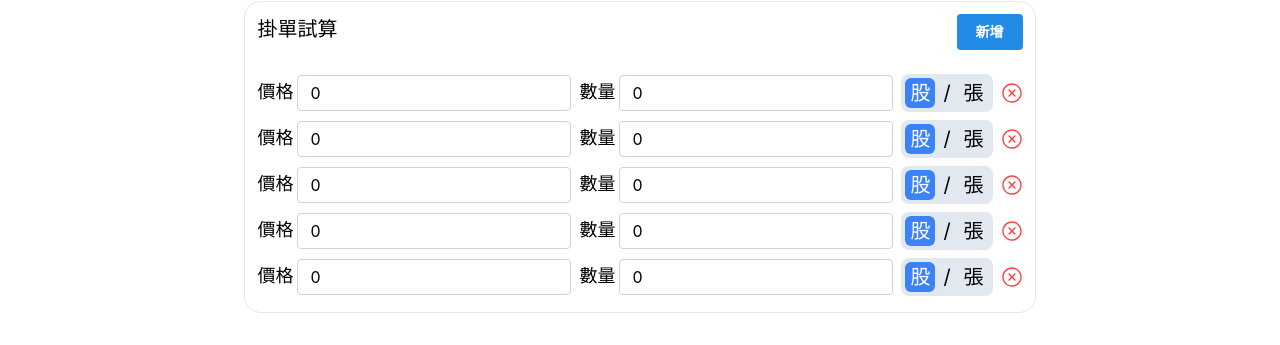
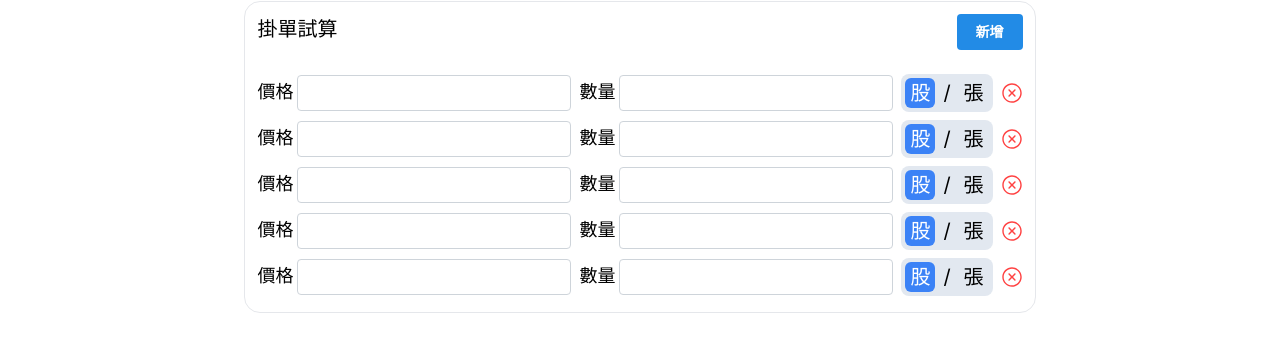
Before and after one commit to tdksr0505/stock-calculator, a React (Vite) app: page / in a window 1280 px wide. Both pictures are taken after a click on the tab "掛單試算". Shown: the part 316-661 px from the top of the page. Built offline with nearby package versions, Linux system fonts and the light colour scheme.

Commit message:
fix: 試算頁面input的可能會顯示NaN

```diff
--- a/src/components/TrailCalculatePanel.tsx
+++ b/src/components/TrailCalculatePanel.tsx
@@ -5,16 +5,16 @@ import { v4 as uuidv4 } from 'uuid'
 import { RxCrossCircled } from 'react-icons/rx'
 type TrialOrder = {
   id: string
-  amountSpent: number
-  sharesPurchased: number
+  amountSpent: number | undefined
+  sharesPurchased: number | undefined
   unit: 'shares' | 'lots'
 }
 
 const getDefaultTrialOrder = () => {
   return {
     id: uuidv4(),
-    amountSpent: 0,
-    sharesPurchased: 0,
+    amountSpent: undefined,
+    sharesPurchased: undefined,
     unit: 'shares' as 'shares' | 'lots',
   }
 }
@@ -28,7 +28,9 @@ export default function TrailCalculatePanel() {
     if (totalFunds === 0 || !allocation) return 0
     let needToBuy = totalFunds * allocation * 0.01
     trialOrderData.forEach((el) => {
-      needToBuy = needToBuy - el.amountSpent * el.sharesPurchased * (el.unit === 'shares' ? 1 : 1000)
+      const amountSpent = el.amountSpent ?? 0
+      const sharesPurchased = el.sharesPurchased ?? 0
+      needToBuy = needToBuy - amountSpent * sharesPurchased * (el.unit === 'shares' ? 1 : 1000)
     })
     return needToBuy
   }, [totalFunds, allocation, trialOrderData])
@@ -37,8 +39,10 @@ export default function TrailCalculatePanel() {
     let totalAmount = 0
     let totalShares = 0
     trialOrderData.forEach((el) => {
-      const shares = el.unit === 'shares' ? el.sharesPurchased : el.sharesPurchased * 1000
-      totalAmount = totalAmount + el.amountSpent * shares
+      const amountSpent = el.amountSpent ?? 0
+      const sharesPurchased = el.sharesPurchased ?? 0
+      const shares = el.unit === 'shares' ? sharesPurchased : sharesPurchased * 1000
+      totalAmount = totalAmount + amountSpent * shares
       totalShares = totalShares + shares
     })
 
@@ -55,6 +59,7 @@ export default function TrailCalculatePanel() {
     const newOrderTrials = [...trialOrderData]
     newOrderTrials[index][key] = value
     setTrialOrderData(newOrderTrials)
+    return
   }
   return (
     <>
@@ -64,6 +69,7 @@ export default function TrailCalculatePanel() {
             <div className="flex items-center gap-4">
               <div className="shrink-0">總資金</div>
               <Input
+                type="number"
                 classNames={{ input: 'text-[16px]' }}
                 value={totalFunds || ''}
                 onChange={(e) => setTotalFunds(Number(e.target.value))}
@@ -72,6 +78,7 @@ export default function TrailCalculatePanel() {
             <div className="flex items-center gap-4">
               <div className="shrink-0">買入比例</div>
               <Input
+                type="number"
                 classNames={{ input: 'text-[16px]' }}
                 value={allocation || ''}
                 onChange={(e) => setAllocation(Number(e.target.value))}
@@ -119,6 +126,7 @@ export default function TrailCalculatePanel() {
                     <div className="flex gap-1 itmes-center flex-wrap">
                       <span className="pt-[3px]">價格</span>
                       <Input
+                        type="number"
                         classNames={{ input: 'text-[16px]' }}
                         value={trialOrderData[index].amountSpent}
                         onChange={(e) => updateTrialOrderData(index, 'amountSpent', Number(e.target.value))}
@@ -127,6 +135,7 @@ export default function TrailCalculatePanel() {
                     <div className="flex gap-1 itmes-center flex-wrap">
                       <span className="pt-[3px]">數量</span>
                       <Input
+                        type="number"
                         classNames={{ input: 'text-[16px]' }}
                         value={trialOrderData[index].sharesPurchased}
                         onChange={(e) => updateTrialOrderData(index, 'sharesPurchased', Number(e.target.value))}
```
